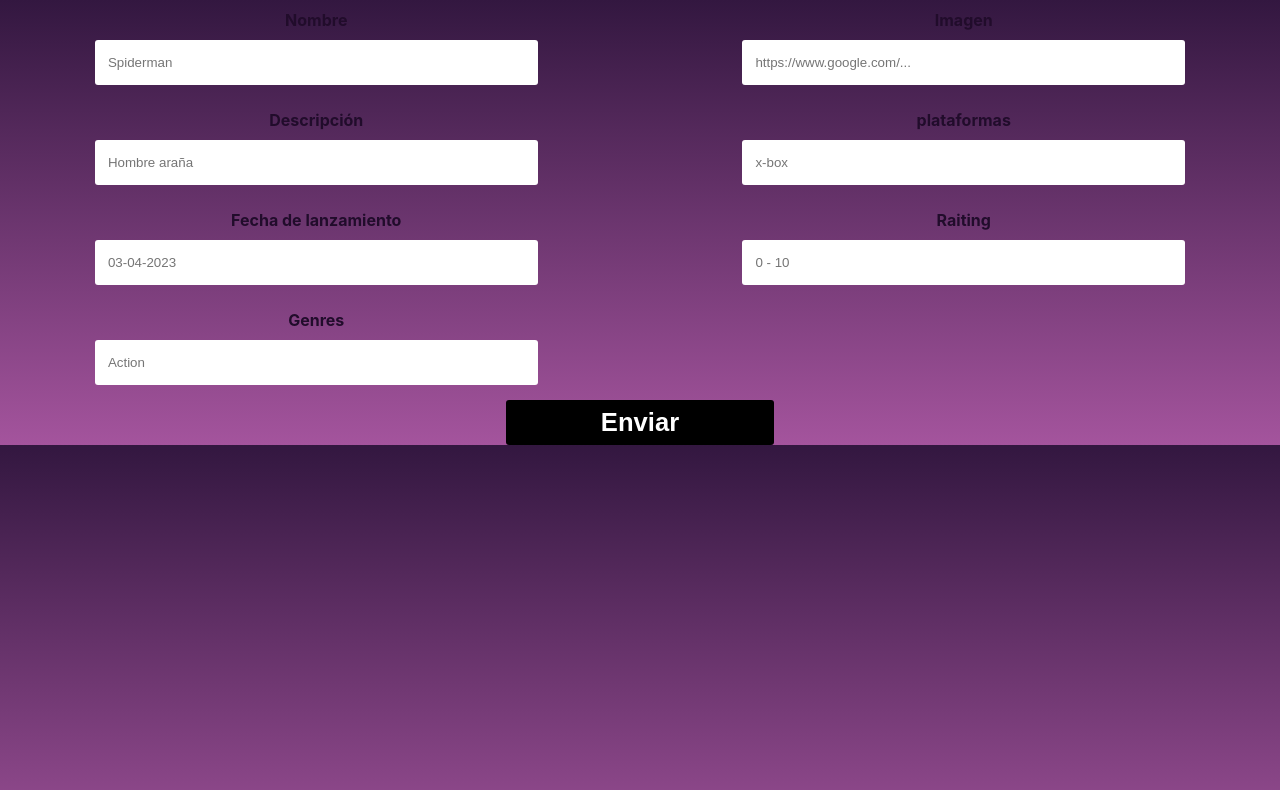
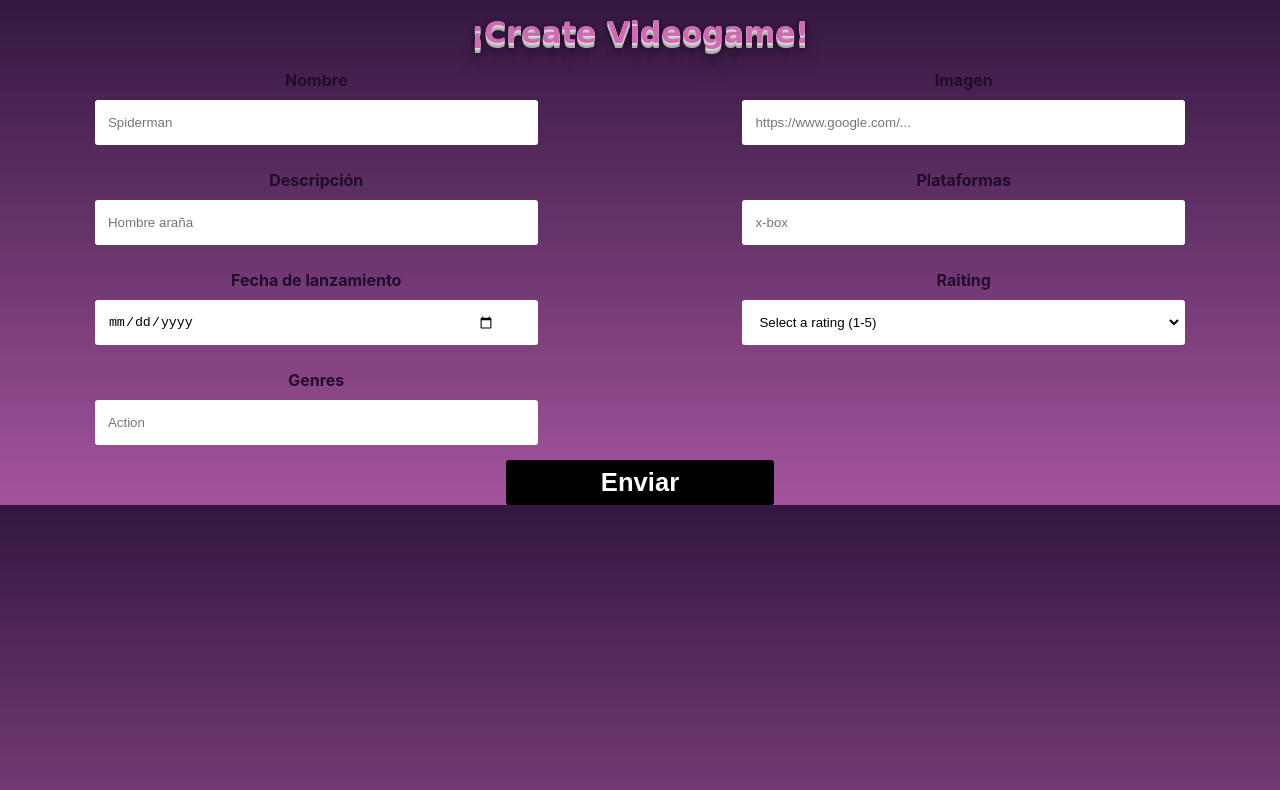
Before and after one commit to LuisaFGO/PI-Videogames-main, a React (Create React App) app in the folder client/: page /form in a window 1280 px wide. Shown: the top 790 px of the page. Built offline with nearby package versions, Linux system fonts and the light colour scheme.

Commit message:
advance view, redux & components 2.1

```diff
--- a/client/src/View/detailPage/detail.styles.css
+++ b/client/src/View/detailPage/detail.styles.css
@@ -0,0 +1,41 @@
+.detail{
+    display: flex;
+    background-color: #c454a4 ;
+    border: 4px inset #e683d0 ;
+    border-radius: 5px;
+    flex-direction: column;
+    -moz-osx-font-smoothing: grayscale;
+    justify-content: center;
+    margin: 200px;
+    margin-top: 20px;
+    width: 700px;
+}
+
+
+.title {
+    margin-top: 10px;
+    margin-bottom: 20px;
+    font-family: Comic Sans MS;
+    font-weight:bold;
+    font-size: 22px;
+    color:  #331740;
+    text-shadow: 0 1px 0 #ddd, 0 2px 0 #ccc, 0 3px 0 #bbb, 0 4px 0 #aaa, 0 5px 0 #acacac, 0 6px 1px rgba(0,0,0,0.1), 0 0 5px rgba(0,0,0,0.1), 0 1px 3px rgba(0,0,0,0.3), 0 3px 5px rgba(0,0,0,0.2), 0 5px 10px rgba(0,0,0,0.15), 0 10px 10px rgba(0,0,0,0.2), 0 20px 20px rgba(0,0,0,0.15);
+ }
+
+ .descripcion {
+    text-align: justify;
+}
+
+.descrip_text {
+    font-size: 14px;
+    margin-left: 20px;
+    margin-right: 20px;
+}
+
+.img {
+    border: 1px ridge;
+}
+
+.btn{
+    margin: 10px;
+}
--- a/client/src/View/formPage/form.component.jsx
+++ b/client/src/View/formPage/form.component.jsx
@@ -1,119 +1,282 @@
+import { useState } from "react";
+// import { useSelector } from 'react-redux';
+import axios from "axios";
 
-import './form.styles.css';
+import "./form.styles.css";
 
 function Form() {
-  // const formulario = document.getElementById('formulario');
-  // const inputs = document.querySelectorAll('input');
 
-  // const expresiones = {
-  //   texto: /^[a-zA-ZÀ-ÿ\s]{1,40}$/,
-  //   imagen:/^(?:([A-Za-z]+):)?(\/{0,3})([0-9.\-A-Za-z]+)(?::(\d+))?(?:\/([^?#]*))?(?:\?([^#]*))?(?:#(.*))?$/,
-  //   date:/^(?:(?:(?:0?[1-9]|1\d|2[0-8])[/](?:0?[1-9]|1[0-2])|(?:29|30)[/](?:0?[13-9]|1[0-2])|31[/](?:0?[13578]|1[02]))[/](?:0{2,3}[1-9]|0{1,2}[1-9]\d|0?[1-9]\d{2}|[1-9]\d{3})|29[/]0?2[/](?:\d{1,2}(?:0[48]|[2468][048]|[13579][26])|(?:0?[48]|[13579][26]|[2468][048])00))$/,
-  //   rango: /[0-9]/
-  // }
-  // const campos = {
-  //   nombre: false,
-  //   imagen: false,
-  //   descripcion: false,
-  //   plataformas: false,
-  //   fechaLanzamiento: false,
-  //   raiting: false,
-  //   genres: false
-  // }
+  // let allgenres = useSelector((state) => state.genres)
 
+  const [input, setInput] = useState({
+    name: "",
+    imagen: "",
+    description: "",
+    platforms: "",
+    released: "",
+    rating: "",
+    genres: [],
+  });
 
+  const [errors, setErrors] = useState({
+    name: "",
+    imagen: "",
+    description: "",
+    platforms: "",
+    released: "",
+    rating: "",
+    genres: [],
+  });
+
+//   function handleGenres(e) {
+//     setInput({
+//       ...input,
+//       genres: [...input.genres,e.target.value]
+//     })
+//  }
+
+  function handleOnChange(e) {
+    setInput({
+      ...input,
+      [e.target.name]: e.target.value,
+    });
+    validate({
+      ...input,
+      [e.target.name]: e.target.value,
+    });
+  }
+
+  const validate = (input) => {
+    let errors = {};
+    if (!input.name) {
+      errors = {...errors, name: "Name is required"}
+    } else {
+      errors = {...errors, name: ""}
+    };
+
+    if (!input.description) {
+      errors = {...errors, description: " Please Write a short description"}
+    } else {
+      errors = {...errors, description: ""}
+    };
+
+    setErrors(errors);
+  };
+  async function handleSubmit(e) {
+    e.preventDefault();
+    await axios.post("http://localhost:3001/videogames",input)
+    .then(res=>alert(res))
+    .catch(err=>alert(err))
+    // setInput({
+    //   name: "",
+    //   imagen: "",
+    //   description: "",
+    //   platforms: "",
+    //   released: "",
+    //   rating: "",
+    //   genres: "",
+    // });
+  }
 
   return (
-    <form  className='formulario' id='formulario'>
-      <div className='formulario__grupo' id='grupo__nombre'>
-          <label  htmlFor='nombre' className='formulario__label'>Nombre</label>
-          <div className='formulario__grupo-input'>
-           <input className='formulario__input' id='nombre' name ="nombre" placeholder='Spiderman' autoComplete='off'/>
-           <i className='formulario__validacion-estado'>
+    <div>
+      <h2 className="title">¡Create Videogame!</h2>
+      <div>
+        <form className="formulario" onSubmit={handleSubmit}>
+          <div className="formulario__grupo">
+            <label htmlFor="name" className="formulario__label">
+              Nombre
+            </label>
+            <div className="formulario__grupo-input">
+              <input
+                className="formulario__input"
+                id="name"
+                name="name"
+                type="text"
+                value={input.name}
+                onChange={handleOnChange}
+                placeholder="Spiderman"
+                autoComplete="off"
+              />
+              {errors.name && ( <p className="formulario_input_error"> {errors.name} </p> )}
+              {/* <p className="formulario_input_error">Deben tener un nombre</p> */}
+              <i className="formulario__validacion-estado">
                 <ion-icon name="close-circle-outline"></ion-icon>
               </i>
-           <p className='formulario_input_error'>El nombre solo puede tener letras</p>
             </div>
           </div>
 
-        <div className='formulario__grupo'  id='gupo__imagen'>
-          <label htmlFor='imagen' className='formulario__label'>Imagen</label>
-          <div className='formulario__grupo-input'>
-           <input className='formulario__input' id='imagen' name ="imagen" placeholder='https://www.google.com/...' autoComplete='off'/>
-           <i className='formulario__validacion-estado'>
+          <div className="formulario__grupo">
+            <label htmlFor="imagen" className="formulario__label">
+              Imagen
+            </label>
+            <div className="formulario__grupo-input">
+              <input
+                className="formulario__input"
+                id="imagen"
+                name="imagen"
+                type="text"
+                value={input.imagen}
+                onChange={handleOnChange}
+                placeholder="https://www.google.com/..."
+                autoComplete="off"
+              />
+              <i className="formulario__validacion-estado">
                 <ion-icon name="close-circle-outline"></ion-icon>
               </i>
-           <p className='formulario_input_error'>Debe ser una url</p>
+              <p className="formulario_input_error">Debe ser una url</p>
             </div>
           </div>
 
-        <div className='formulario__grupo'  id='grupo__descripcion'>
-          <label htmlFor='descripcion' className='formulario__label'>Descripción</label>
-          <div className='formulario__grupo-input'>
-           <input className='formulario__input' id='descripcion' name ="descripcion" placeholder='Hombre araña' autoComplete='off'/>
-           <i className='formulario__validacion-estado'>
+          <div className="formulario__grupo">
+            <label htmlFor="description" className="formulario__label">
+              Descripción
+            </label>
+            <div className="formulario__grupo-input">
+              <input
+                className="formulario__input"
+                id="description"
+                name="description"
+                type="text"
+                value={input.description}
+                onChange={handleOnChange}
+                placeholder="Hombre araña"
+                autoComplete="off"
+              />
+              <i className="formulario__validacion-estado">
                 <ion-icon name="close-circle-outline"></ion-icon>
               </i>
-           <p className='formulario_input_error'>La descripción solo puede tener letras</p>
+              <p className="formulario_input_error">
+                La descripción solo puede tener letras
+              </p>
             </div>
           </div>
 
-        <div className='formulario__grupo' id='grupo__plataformas'>
-          <label htmlFor='plataformas' className='formulario__label'>plataformas</label>
-          <div className='formulario__grupo-input'>
-           <input className='formulario__input' id='plataformas' name ="plataformas" placeholder='x-box' autoComplete='off'/>
-           <i className='formulario__validacion-estado'>
+          <div className="formulario__grupo">
+            <label htmlFor="platforms" className="formulario__label">
+              Plataformas
+            </label>
+            <div className="formulario__grupo-input">
+              <input
+                className="formulario__input"
+                id="platforms"
+                name="platforms"
+                value={input.platforms}
+                onChange={handleOnChange}
+                placeholder="x-box"
+                autoComplete="off"
+              />
+              <i className="formulario__validacion-estado">
                 <ion-icon name="close-circle-outline"></ion-icon>
               </i>
-           <p className='formulario_input_error'>Las plataformas solo debe contener letras y simbolos</p>
+              <p className="formulario_input_error">
+                Las plataformas solo debe contener letras y simbolos
+              </p>
             </div>
           </div>
 
-        <div className='formulario__grupo'  id='grupo__fechaLanzamiento'>
-          <label htmlFor='fechaLanzamiento' className='formulario__label'>Fecha de lanzamiento</label>
-          <div className='formulario__grupo-input'>
-           <input className='formulario__input' id='fechaLanzamiento' name ="fechaLanzamiento" placeholder='03-04-2023' autoComplete='off'/>
-           <i className='formulario__validacion-estado'>
+          <div className="formulario__grupo">
+            <label htmlFor="released" className="formulario__label">
+              Fecha de lanzamiento
+            </label>
+            <div className="formulario__grupo-input">
+              <input
+                className="formulario__input"
+                id="released"
+                name="released"
+                type="date"
+                value={input.released}
+                onChange={handleOnChange}
+                placeholder="03-04-2023"
+                autoComplete="off"
+              />
+              <i className="formulario__validacion-estado">
                 <ion-icon name="close-circle-outline"></ion-icon>
               </i>
-           <p className='formulario_input_error'>Debe ser una fecha</p>
+              <p className="formulario_input_error">Debe ser una fecha</p>
             </div>
           </div>
 
-        <div className='formulario__grupo' id='grupo__raiting'>
-          <label htmlFor='raiting' className='formulario__label'>Raiting</label>
-          <div className='formulario__grupo-input'>
-           <input className='formulario__input' id='raiting' name ="raiting" placeholder='0 - 10' autoComplete='off'/>
-           <i className='formulario__validacion-estado'>
+          <div className="formulario__grupo">
+            <label htmlFor="rating" className="formulario__label">
+              Raiting
+            </label>
+            <div className="formulario__grupo-input">
+              <select
+                value={input.rating}
+                onChange={handleOnChange}
+                className="formulario__input"
+                name="rating"
+                id="rating"
+              >
+                <option value="">Select a rating (1-5)</option>
+                <option value="1">1</option>
+                <option value="2">2</option>
+                <option value="3">3</option>
+                <option value="4">4</option>
+                <option value="5">5</option>
+              </select>
+              <i className="formulario__validacion-estado">
                 <ion-icon name="close-circle-outline"></ion-icon>
               </i>
-           <p className='formulario_input_error'>Deben ser números de un rango del 0-10</p>
+              <p className="formulario_input_error">
+                Deben ser números de un rango del 1-5
+              </p>
             </div>
           </div>
 
-        <div className='formulario__grupo'  id='grupo__genres'>
-          <label htmlFor='genres' className='formulario__label'>Genres</label>
-          <div className='formulario__grupo-input'>
-           <input className='formulario__input' id='genres' name="genres" placeholder='Action' autoComplete='off'/>
-           <i className='formulario__validacion-estado'>
+          <div className="formulario__grupo">
+            <label htmlFor="genres" className="formulario__label">
+              Genres
+            </label>
+            <div className="formulario__grupo-input">
+              <input
+                className="formulario__input"
+                id="genres"
+                name="genres"
+                value={input.genres}
+                onChange={handleOnChange}
+                placeholder="Action"
+                autoComplete="off"
+              />
+              {/* <select
+                value={input.genres}
+                onChange={handleGenres}
+                className="formulario__input"
+                id="genres"
+                name="genres"
+              > <option value="">Select Genres</option>
+                {allgenres.map((g) => {
+                  return <option value={g}>{g}</option>;
+                })}
+              </select>
+              <ul ><li>{input.genres.map(g => g + ' ,')}</li></ul>  */}
+              <i className="formulario__validacion-estado">
                 <ion-icon name="close-circle-outline"></ion-icon>
               </i>
-           <p className='formulario_input_error'>Debe ser un Género</p>
+              <p className="formulario_input_error">Debe ser un Género</p>
             </div>
           </div>
 
-        <div className='formulario__mensaje'>
-           <p><ion-icon name="warning-outline"></ion-icon>
-           <b>Error:</b>Por favor rellene el fórmulario correctamente.</p>
+          <div className="formulario__mensaje">
+            <p>
+              <ion-icon name="warning-outline"></ion-icon>
+              <b>Error:</b>Por favor rellene el fórmulario correctamente.
+            </p>
           </div>
 
-        <div className='formulario__grupo formulario__grupo-btn-enviar'>
+          <div className="formulario__grupo formulario__grupo-btn-enviar">
             {/* {error.nombre ? null : <button type='submit' className='formulario__btn'>Enviar</button>} */}
-          <button type='submit' className='formulario__btn'>Enviar</button>
-          <p className='formulario__mensaje-exito'>Formulario enviado exitosamente</p>
+            <button type="submit" className="formulario__btn">
+              Enviar
+            </button>
+            <p className="formulario__mensaje-exito">
+              Formulario enviado exitosamente
+            </p>
           </div>
         </form>
-
+      </div>
+    </div>
   );
 }
 
--- a/client/src/View/formPage/form.styles.css
+++ b/client/src/View/formPage/form.styles.css
@@ -6,12 +6,24 @@ body {
 	font-family: 'Roboto', sans-serif;
 }
 
+
 main {
 	max-width: 800px;
 	width: 90%;
 	margin: auto;
 	padding: 40px;
 }
+
+.title {
+    margin-top: 15px;
+    margin-bottom: 10px;
+    font-family: Comic Sans MS;
+    font-weight:bold;
+    font-size: 30px;
+    color:  #cf6bb3;
+    text-shadow: 0 1px 0 #ddd, 0 2px 0 #ccc, 0 3px 0 #bbb, 0 4px 0 #aaa, 0 5px 0 #acacac, 0 6px 1px rgba(0,0,0,0.1), 0 0 5px rgba(0,0,0,0.1), 0 1px 3px rgba(0,0,0,0.3), 0 3px 5px rgba(0,0,0,0.2), 0 5px 10px rgba(0,0,0,0.15), 0 10px 10px rgba(0,0,0,0.2), 0 20px 20px rgba(0,0,0,0.15);
+ }
+
 
 .formulario {
 	display: grid;
--- a/client/src/View/homePage/home.styles.css
+++ b/client/src/View/homePage/home.styles.css
@@ -17,8 +17,8 @@ body {
 }
 
 .home-title {
-   margin-top: 75px;
-   margin-bottom: 50px;
+   margin-top: 25px;
+   margin-bottom: 15px;
    font-size: 76px;
    color: #c454a4;
    font-family: 'Gill Sans', 'Gill Sans MT', Calibri, 'Trebuchet MS', sans-serif;
```
Also changed, not shown: client/src/View/detailPage/detail.component.jsx (+43 -15 lines), client/src/components/card/card.component.jsx (+6 -3 lines), client/src/components/card/card.styles.css (+10 -2 lines), client/src/redux/actions/index.js (+12 -0 lines), client/src/redux/reducer/index.js (+28 -12 lines). Lines whose indentation alone changed are shown as unchanged.
